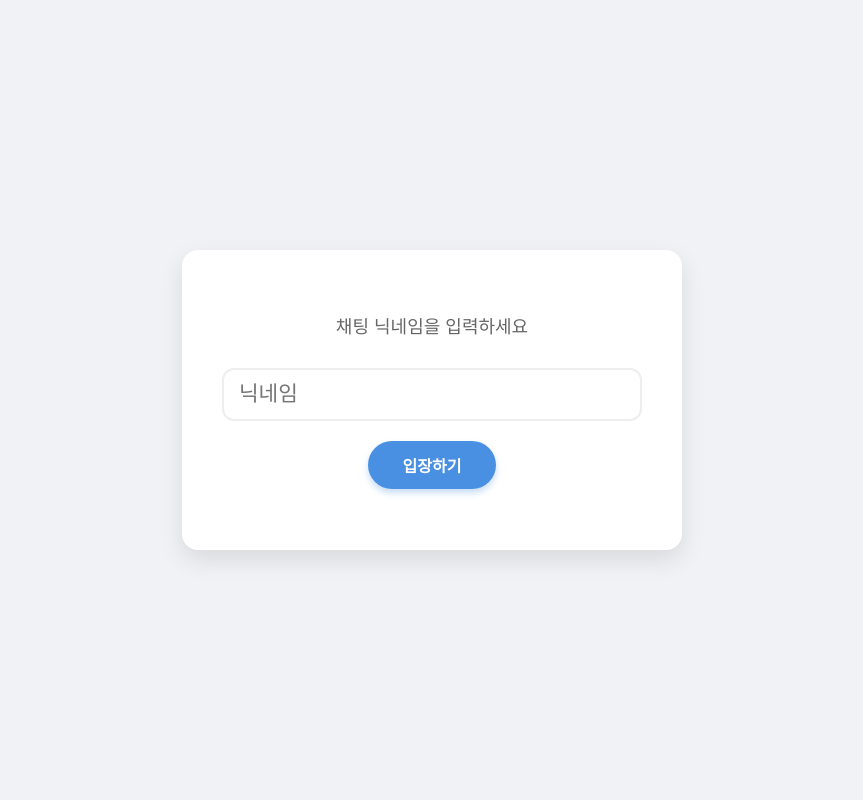
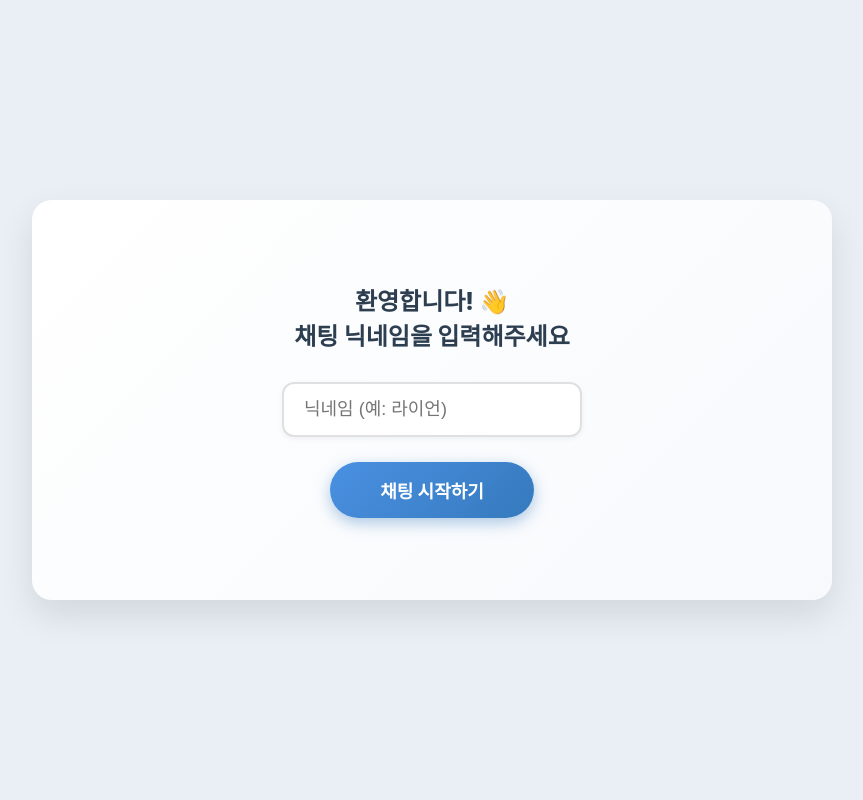
Before and after one commit to heessunny/chat-demo, a Python web app: template templates/index.html in a window 1280 px wide. Shown: the whole page, without its empty margins (208-1071 px from the left). Run offline with Jinja, Linux system fonts and the light colour scheme; the template is opened without the code that fills it, so the values that code supplies are empty; some libraries are stand-ins or nearby versions.

Commit message:
디자인 수정

```diff
--- a/templates/index.html
+++ b/templates/index.html
@@ -92,7 +91,7 @@
 
         body {
             font-family: -apple-system, BlinkMacSystemFont, "Segoe UI", Roboto, Helvetica, Arial, sans-serif;
-            background-color: #f0f2f5;
+            background-color: #e9eff5; /* 배경색 살짝 변경 */
             display: flex;
             justify-content: center;
             align-items: center;
@@ -106,20 +105,20 @@
             color: inherit;
         }
 
-        /* Container Style */
+        /* Container Style - 너비 확장 */
         div.bordered {
             background: white;
             width: 100%;
-            max-width: 500px;
-            border-radius: 16px;
-            box-shadow: 0 10px 25px rgba(0, 0, 0, 0.1);
+            max-width: 800px; /* 500px -> 800px로 변경 */
+            border-radius: 20px; /* 모서리 더 둥글게 */
+            box-shadow: 0 15px 35px rgba(0, 0, 0, 0.1);
             overflow: hidden;
             position: relative;
             animation: fadeIn 0.5s ease-out;
         }
 
         @keyframes fadeIn {
-            from { opacity: 0; transform: translateY(10px); }
+            from { opacity: 0; transform: translateY(20px); }
             to { opacity: 1; transform: translateY(0); }
         }
 
@@ -130,46 +129,64 @@
             border: 1px solid #ef9a9a;
         }
 
-        /* Login Screen */
+        /* Login Screen (#ask) - 디자인 강화 */
         #ask {
-            padding: 40px;
+            padding: 60px 40px; /* 패딩 증가 */
             display: none;
             flex-direction: column;
             align-items: center;
             justify-content: center;
-            height: 300px;
+            height: 400px; /* 높이 증가 */
+            background: linear-gradient(135deg, #ffffff 0%, #f7f9fc 100%);
+        }
+
+        #ask .title {
+            font-size: 24px;
+            font-weight: 800;
+            color: #2c3e50;
+            margin-bottom: 30px;
+            text-align: center;
         }
 
         #ask input {
-            font-size: 16pt;
-            padding: 12px 15px;
-            margin: 20px 0;
-            border: 2px solid #eee;
+            font-size: 18px;
+            padding: 15px 20px;
+            margin-bottom: 25px;
+            border: 2px solid #e0e0e0;
             border-radius: 12px;
-            width: 100%;
-            transition: border-color 0.3s;
+            width: 80%; /* 너비 조정 */
+            max-width: 300px;
+            transition: all 0.3s;
+            background-color: #fff;
+            box-shadow: 0 2px 5px rgba(0,0,0,0.05);
         }
 
         #ask input:focus {
             border-color: #4A90E2;
+            box-shadow: 0 4px 10px rgba(74, 144, 226, 0.2);
+            transform: translateY(-2px);
         }
 
         #ask span.join {
             display: inline-block;
-            padding: 12px 35px;
-            background-color: #4A90E2;
+            padding: 15px 50px;
+            background: linear-gradient(135deg, #4A90E2 0%, #357ABD 100%);
             color: white;
-            font-size: 16px;
-            font-weight: 600;
+            font-size: 18px;
+            font-weight: 700;
             border-radius: 30px;
             cursor: pointer;
-            box-shadow: 0 4px 6px rgba(74, 144, 226, 0.3);
-            transition: all 0.2s;
+            box-shadow: 0 5px 15px rgba(53, 122, 189, 0.4);
+            transition: all 0.3s;
         }
 
         #ask span.join:hover {
-            background-color: #357ABD;
-            transform: translateY(-2px);
+            transform: translateY(-3px);
+            box-shadow: 0 8px 20px rgba(53, 122, 189, 0.5);
+        }
+
+        #ask span.join:active {
+            transform: translateY(1px);
         }
 
         /* Chat Channel */
@@ -331,15 +355,15 @@
     </div>
 
     <div id="ask" class="bordered">
-        <div style="font-size: 18px; margin-bottom: 10px; color: #666;">채팅 닉네임을 입력하세요</div>
-        <input type="text" id="name" placeholder="닉네임" autocomplete="off" />
-        <a href="#"><span class="join">입장하기</span></a>
+        <div class="title">환영합니다! 👋<br>채팅 닉네임을 입력해주세요</div>
+        <input type="text" id="name" placeholder="닉네임 (예: 라이언)" autocomplete="off" />
+        <a href="#"><span class="join">채팅 시작하기</span></a>
     </div>
 
     <div id="channel" class="bordered" style="display: none;">
         <div id="descr">
-            <strong>Chat</strong><br>
-            [프로디지털 아카데미 7기] 채팅 사이트 Demo
+            <strong>Chat Room</strong><br>
+            [프로디지털 아카데미 7기] 실시간 채팅 데모
         </div>
         <div id="msgs">
             <ul>
```
Also changed, not shown: other parts of templates/index.html (+54 -48 lines).
